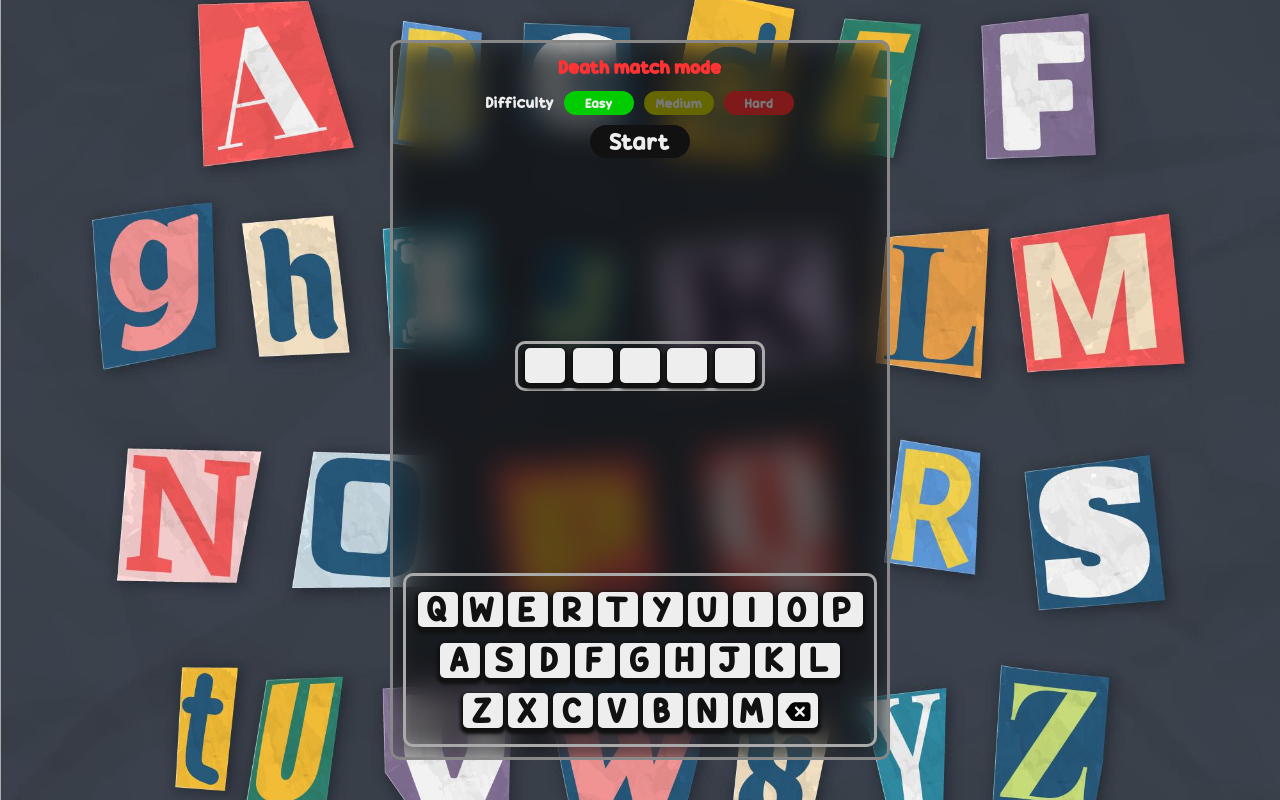
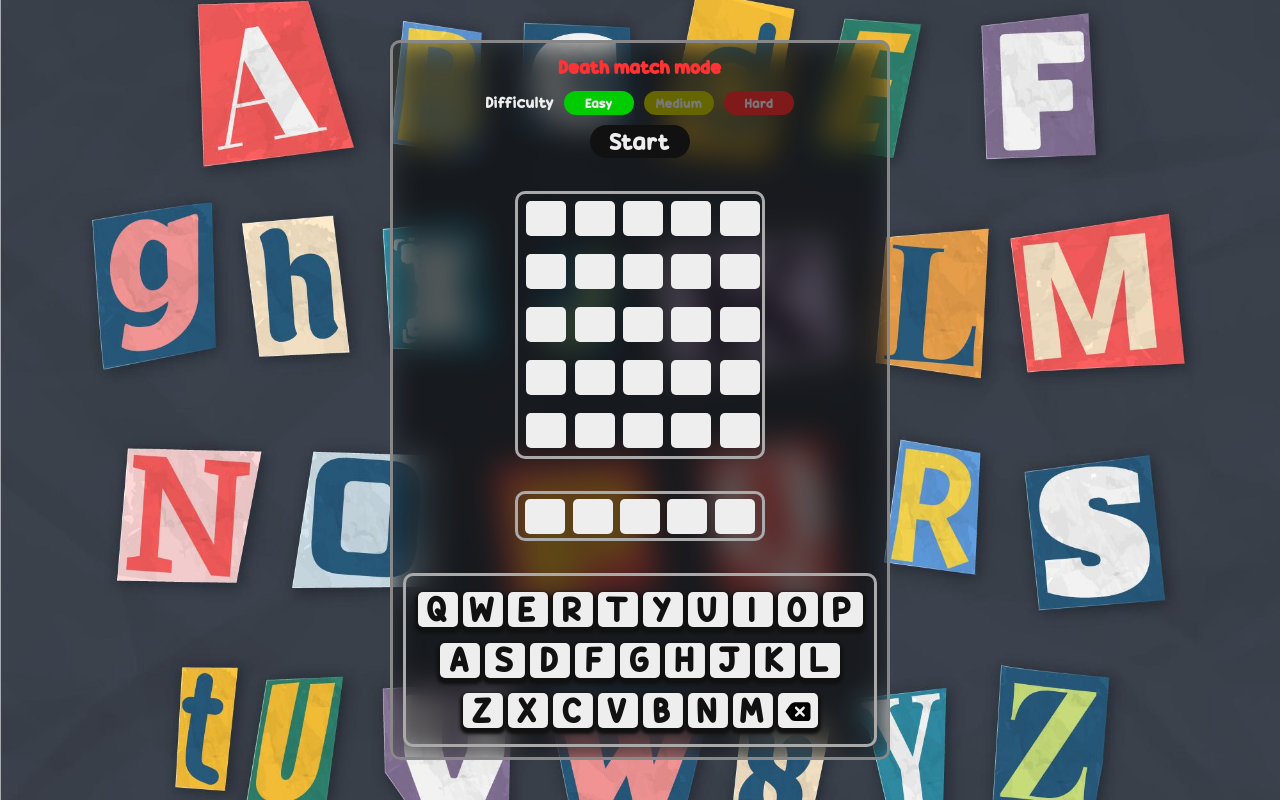
Before and after one commit to nimaaskari/lingolish_test, a React (Vite) app: page / in a window 1280 px wide. Built offline with nearby package versions, Linux system fonts and the light colour scheme.

Commit message:
added guess box component

```diff
--- /dev/null
+++ b/src/components/GuessedWords.jsx
@@ -0,0 +1,29 @@
+import { PropTypes } from "prop-types";
+
+import "./GuessedWords.scss";
+
+function GuessedWords(props) {
+  return (
+    <div className="guessed-words">
+      {props.guesses.map((guess, index) => {
+        return (
+          <div className="guess-box" key={index}>
+            {guess.word.map((letter) => {
+              return (
+                <div className="input-box-placeholder" key={letter}>
+                  <p>{letter}</p>
+                </div>
+              );
+            })}
+          </div>
+        );
+      })}
+    </div>
+  );
+}
+
+GuessedWords.propTypes = {
+  guesses: PropTypes.object,
+};
+
+export default GuessedWords;
--- /dev/null
+++ b/src/components/GuessedWords.scss
@@ -0,0 +1,27 @@
+@import "../index.scss";
+@import "./InputBox.scss";
+.guessed-words {
+  width: 250px;
+  flex-grow: 1 0;
+  display: flex;
+  flex-direction: column;
+  justify-content: flex-end;
+  align-items: center;
+  gap: 3px;
+  border: 3px solid $light-gray;
+  border-radius: 10px;
+  overflow-y: scroll;
+  overflow-x: hidden;
+}
+
+.guess-box {
+  @extend .input-box;
+  border: none;
+  margin: 0 auto;
+  box-shadow: none;
+
+  .guess-box-placeholder {
+    @extend .input-box-placeholder;
+    box-shadow: none;
+  }
+}
--- a/src/components/InputBox.scss
+++ b/src/components/InputBox.scss
@@ -13,5 +13,6 @@
   .input-box-placeholder {
     @extend .key;
     background: $white;
+    box-shadow: none;
   }
 }
--- a/src/pages/MainPage.jsx
+++ b/src/pages/MainPage.jsx
@@ -4,6 +4,7 @@ import "./MainPage.scss";
 import KeyBoard from "../components/KeyBoard";
 import GameHeader from "../components/GameHeader";
 import InputBox from "../components/InputBox";
+import GuessedWords from "../components/GuessedWords";
 
 // const wordsArray = words.split(",");
 
@@ -12,6 +13,15 @@ function MainPage() {
   return (
     <div className="MainPage">
       <GameHeader />
+      <GuessedWords
+        guesses={[
+          { user: "player", word: ["", "", "", "", ""] },
+          { user: "player", word: ["", "", "", "", ""] },
+          { user: "player", word: ["", "", "", "", ""] },
+          { user: "player", word: ["", "", "", "", ""] },
+          { user: "player", word: ["", "", "", "", ""] },
+        ]}
+      />
       <InputBox inputLetters={["", "", "", "", ""]} />
       <KeyBoard />
     </div>
--- a/src/pages/MainPage.scss
+++ b/src/pages/MainPage.scss
@@ -10,5 +10,6 @@
   flex-direction: column;
   justify-content: space-between;
   align-items: center;
+  gap: 10px;
   padding: 2%;
 }
```
